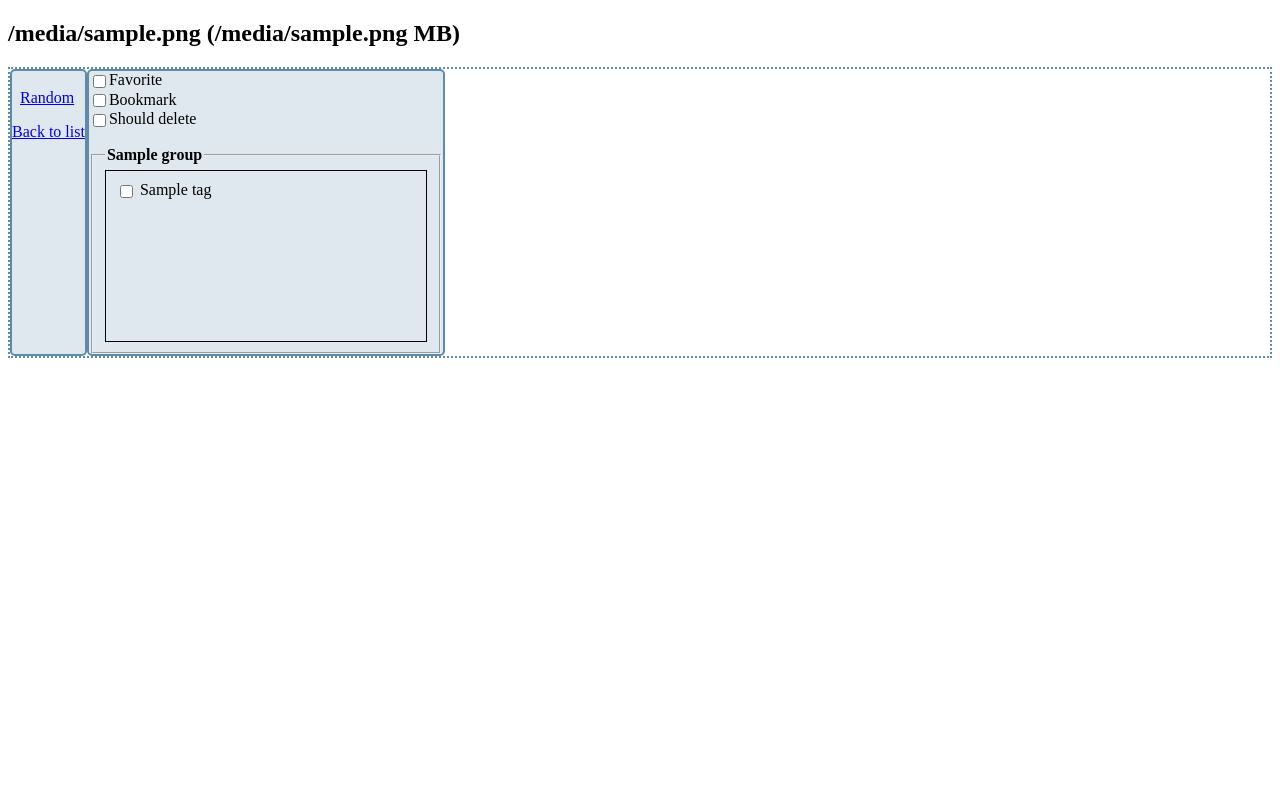
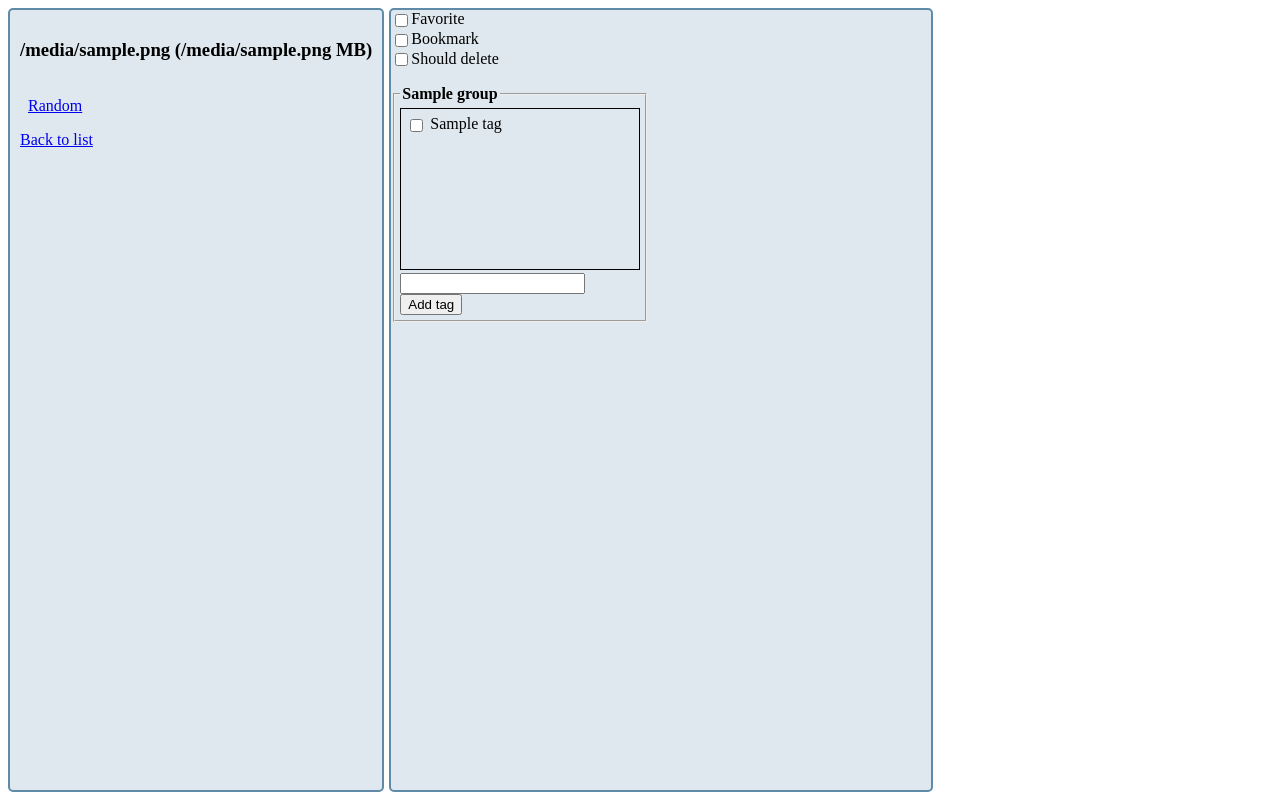
Before and after one commit to chishunkwong/tags, a Flask app: template templates/media.html in a window 1280 px wide. Run offline with Flask 3, Linux system fonts and the light colour scheme; tables that the repository leaves empty hold one stand-in row (values such as "Sample post"); the template is opened without the code that fills it: values that come from a table or form of the project are taken from there, most other values are stand-ins (such as "Sample title", 1, 10 or a date in 2020); parts of the project's set-up code (start-up, migrations or seed data) failed here and were passed over; some libraries are stand-ins or nearby versions.

Commit message:
Much better display of tag groups and in general, backend work next

```diff
--- a/app.py
+++ b/app.py
@@ -169,8 +169,13 @@
 
 @socketio.on('set_tag')
 def handle_set_tag(data):
-    print("We heard you", json.dumps(data, indent=4))
+    print("We heard your set_tag", json.dumps(data, indent=4))
     pass
+
+@app.route('/add_tag', methods=["POST"])
+def handle_add_tag():
+    print("We heard your add_tag", request.form)
+    return redirect(url_for('show_media', idx=0))
 
 if __name__ == '__main__':
     socketio.run(app, debug=True)
--- a/models/tag.py
+++ b/models/tag.py
@@ -6,6 +6,6 @@
     __tablename__ = "tag"
     id: Mapped[int] = mapped_column(primary_key=True)
     tag_group_id: Mapped[int] = mapped_column(ForeignKey("tag_group.id"))
-    name: Mapped[str]
+    name: Mapped[str] = mapped_column(unique=True)
 
     tag_group = relationship("TagGroup", back_populates="tags")
--- a/models/tag_group.py
+++ b/models/tag_group.py
@@ -8,5 +8,6 @@
     ui_addable: Mapped[bool]
     multiselect: Mapped[bool]
     show_size: Mapped[int]
+    tag_per_line: Mapped[bool] = mapped_column(default=False, nullable=True)
 
     tags = relationship("Tag", order_by='Tag.name', back_populates="tag_group")
--- a/static/css/style.css
+++ b/static/css/style.css
@@ -5,7 +5,7 @@
 }
 
 .box {
-  border: 2px dotted rgb(96 139 168);
+  /* border: 2px dotted rgb(96 139 168); */
   display: flex;
 }
 
@@ -14,16 +14,32 @@
     vertical-align: middle; /* Aligns them vertically */
 }
 
-.scroll-box {
-  border: 1px solid black; /* Adds a border for visibility */
-  width: 300px;             /* Sets the width of the box */
-  height: 150px;            /* Sets the height of the box */
-  overflow: auto;           /* Adds scrollbars if content overflows */
-  padding: 10px;            /* Adds some space inside the box */
+.view {
+  padding: 10px;
+  margin-right: 5px;
 }
 
-.scroll-box-0 {
-  height: 20px;
+.controls {
+  width: 540px;
+  height: 780px;
+  column-width: 250px;
+  column-fill: auto;
+}
+
+.tag-group {
+  padding: 5px 5px;
+  width: 240px;
+}
+
+.add-tag {
+  margin-top: 3px;
+}
+
+.scroll-box {
+  border: 1px solid black;
+  height: 150px;
+  overflow: auto;
+  padding: 5px;
 }
 
 .scroll-box-1 {
--- a/templates/media.html
+++ b/templates/media.html
@@ -48,9 +48,9 @@
     {% endif %}
 </head>
 <body>
-    <h2>{{ filename }} ({{ filesize }} MB)</h2>
     <div class="box">
-        <div>
+        <div class="view">
+            <h3>{{ filename }} ({{ filesize }} MB)</h3>
             {% if media_type == 'mp4' %}
             <video width="854" height="480" controls autoplay>
                 <source src="{{ url_for('send_media', idx=idx) }}" type="video/mp4" />
@@ -71,18 +71,7 @@
             <p/>
             <a href="{{ url_for('list_media') }}#{{ idx }}">Back to list</a>
         </div>
-        <div>
-            <!--
-            <form action="{{ url_for('handle_save') }}" method="POST">
-                <label for="username">Username:</label>
-                <input type="text" id="username" name="username" required>
-                <br>
-                <label for="email">Email:</label>
-                <input type="email" id="email" name="email" required>
-                <br>
-                <input type="submit" value="Submit">
-            </form>
-            -->
+        <div class="controls">
             <div>
                 <label>
                     <input type="checkbox" id="favorite"
@@ -105,11 +94,11 @@
             <p/>
             <div>
             {% for tg in tag_groups %}
-                <fieldset>
+                <fieldset class="tag-group">
                     <legend><b>{{ tg.name }}</b></legend>
                     <div class="scroll-box scroll-box-{{ tg.show_size }}">
                     {% for tag in tg.tags %}
-                        {% if not tg.multiselect or tg.show_size <= 0 %}<div>{% endif %}
+                        {% if not tg.multiselect or tg.tag_per_line %}<div>{% endif %}
                         <label for="{{ tag.id }}" class="inline-label">
                         {% if tg.multiselect %}
                             <input type="checkbox" id="{{ tag.id }}" name="{{ tg.id }}"
@@ -120,9 +109,20 @@
                         {% endif %}
                             {{ tag.name }}
                         </label>
-                        {% if not tg.multiselect or tg.show_size <= 0 %}</div>{% endif %}
+                        {% if not tg.multiselect or tg.tag_per_line %}</div>{% endif %}
                     {% endfor %}
                     </div>
+                {% if tg.ui_addable %}
+                <div class="add-tag">
+                    <form action="{{ url_for('handle_add_tag') }}" method="POST">
+                        <input type="text" id="add_tag" name="tag" required />
+                        <input type="hidden" name="db_id" value="{{ db_id }}">
+                        <input type="hidden" name="idx" value="{{ idx }}">
+                        <input type="hidden" name="tag_group_id" value="{{ tg.id }}">
+                        <input type="submit" value="Add tag">
+                    </form>
+                </div>
+                {% endif %}
                 </fieldset>
             {% endfor %}
             </div>
```
Also changed, not shown: migrations/versions/0a2073ee6172_remove_show_all.py (added, +38 -0 lines), migrations/versions/397e6d3521fa_allow_tag_per_line.py (added, +32 -0 lines), migrations/versions/84669d3bd9a0_add_size_column.py (added, +32 -0 lines), migrations/versions/e4b6c41c2caf_make_tag_name_unique.py (added, +32 -0 lines).
